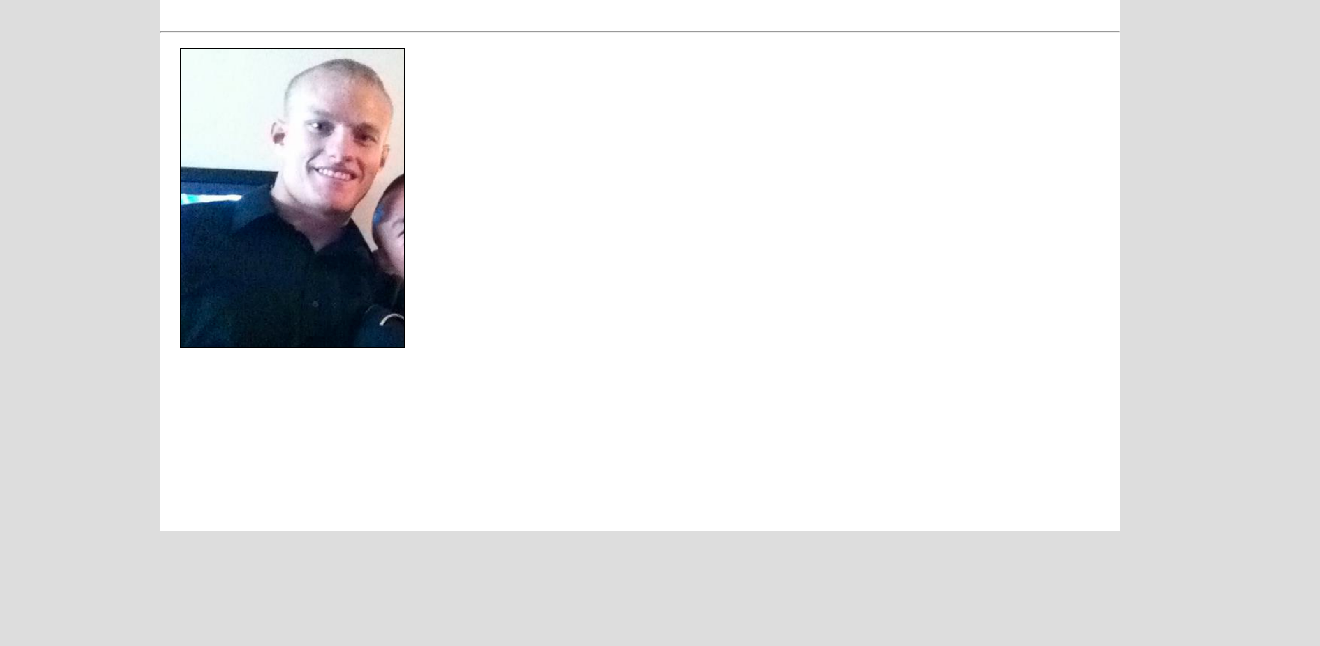
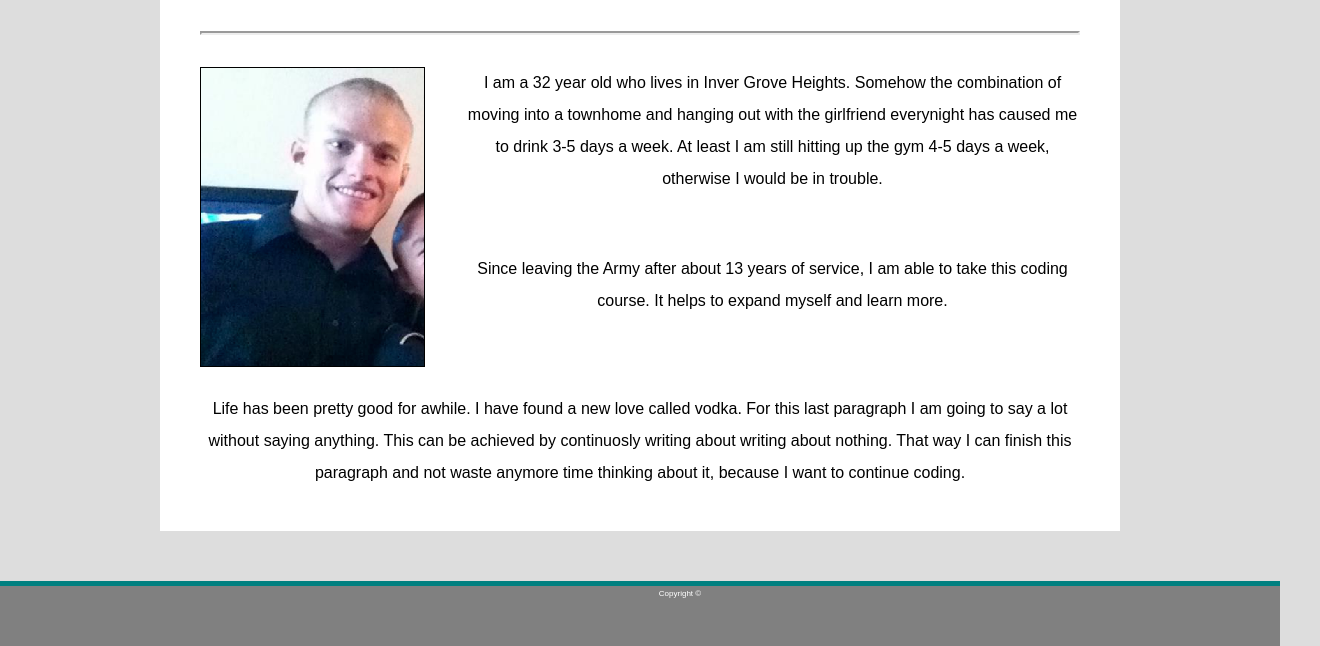
Before and after one commit to DerekTeed/DerekTeed.github.io, a plain HTML site: page index.html in a window 1280 px wide. Shown: the part 179-825 px from the top of the page, 1320 px wide, since content can reach past the window. Before the commit the page ends 800 px from the top, so only its background shows below. Drawn offline with Linux system fonts and the light colour scheme.

Commit message:
more progress

```diff
--- a/index.html
+++ b/index.html
@@ -9,7 +9,6 @@
 
 <body>
   <div class="header">
-    <div class="innerheader">
       <div class="container">
         <h2>Derek Teed</h2>
         <div class="name">
@@ -20,8 +19,6 @@
             <li><a href="contact.html"  target="_blank">Contact</li>
           </nav>
       </div>
-
-    </div>
   </div>
 
   <div class="container2">
@@ -32,11 +29,21 @@
       </div>
     <div>
     <img src="images/Derek_54.png" width="225" height="300px">
-
+      <p>I am a 32 year old who lives in Inver Grove Heights. Somehow the combination of moving into a townhome and hanging out with the girlfriend everynight has caused me to drink 3-5 days a week. At least I am still hitting up the gym 4-5 days a week, otherwise I would be in trouble.</p>
+        <br>
+      <p>Since leaving the Army after about 13 years of service, I am able to take this coding course. It helps to expand myself and learn more. </p>
+        <br><br>
+      <p> Life has been pretty good for awhile. I have found a new love called vodka. For this last paragraph I am going to say a lot without saying anything. This can be achieved by continuosly writing about writing about nothing. That way I can finish this paragraph and not waste anymore time thinking about it, because I want to continue coding.
+      </p>
     </div>
   </div>
 
-
+<div class="footer_top">
+</div>
+<footer>
+  <p class="copyright">Copyright ©
+  </p>
+</footer>
 
 </body>
 </html>
--- a/index.style.css
+++ b/index.style.css
@@ -23,13 +23,9 @@ a:link {
     text-decoration: none;
   }
 
-  .innerheader{
-    padding: 0px;
-}
-
 img {
     float: left;
-    margin: 15px 0 0 20px;
+    margin: 0 40px 0 40px;
     border: 1px black solid;
     position: relative;
 
@@ -46,11 +42,15 @@ h2 {
     position: relative;
 
 }
+
+
+
 .container {
     max-width: 960px;
     height: 100%;
     display: block;
     margin: 0 auto;
+
 }
 
 nav {
@@ -77,8 +77,14 @@ nav li {
     height: 600px;
 }
 hr {
-    width: 960px;
-    color: #cccccc;
+    width: 880px;
+    color: #dddddd;
+    margin: 0 0 0 40px;
+    border-width: 2px;
+    margin-top: 2em;
+    margin-bottom: 2em;
+    position: relative;
+
 }
 
 #about_me {
@@ -87,3 +93,31 @@ hr {
     background: #ffffff;
 
 }
+p {
+    margin: 0px 40px 40px 40px;
+    position: relative;
+    color: black;
+    line-height: 2;
+
+}
+
+.footer_top {
+    width: 100%;
+    height: 5px;
+    background: teal;
+}
+
+footer {
+    height: 60px;
+    background: grey;
+    width: 100%;
+    position: relative;
+}
+
+.copyright {
+    box-align: center;
+    color: white;
+    width: 100%;
+    font-size: .5em;
+    /* cannot get copyrght at bottom*/
+}
```
